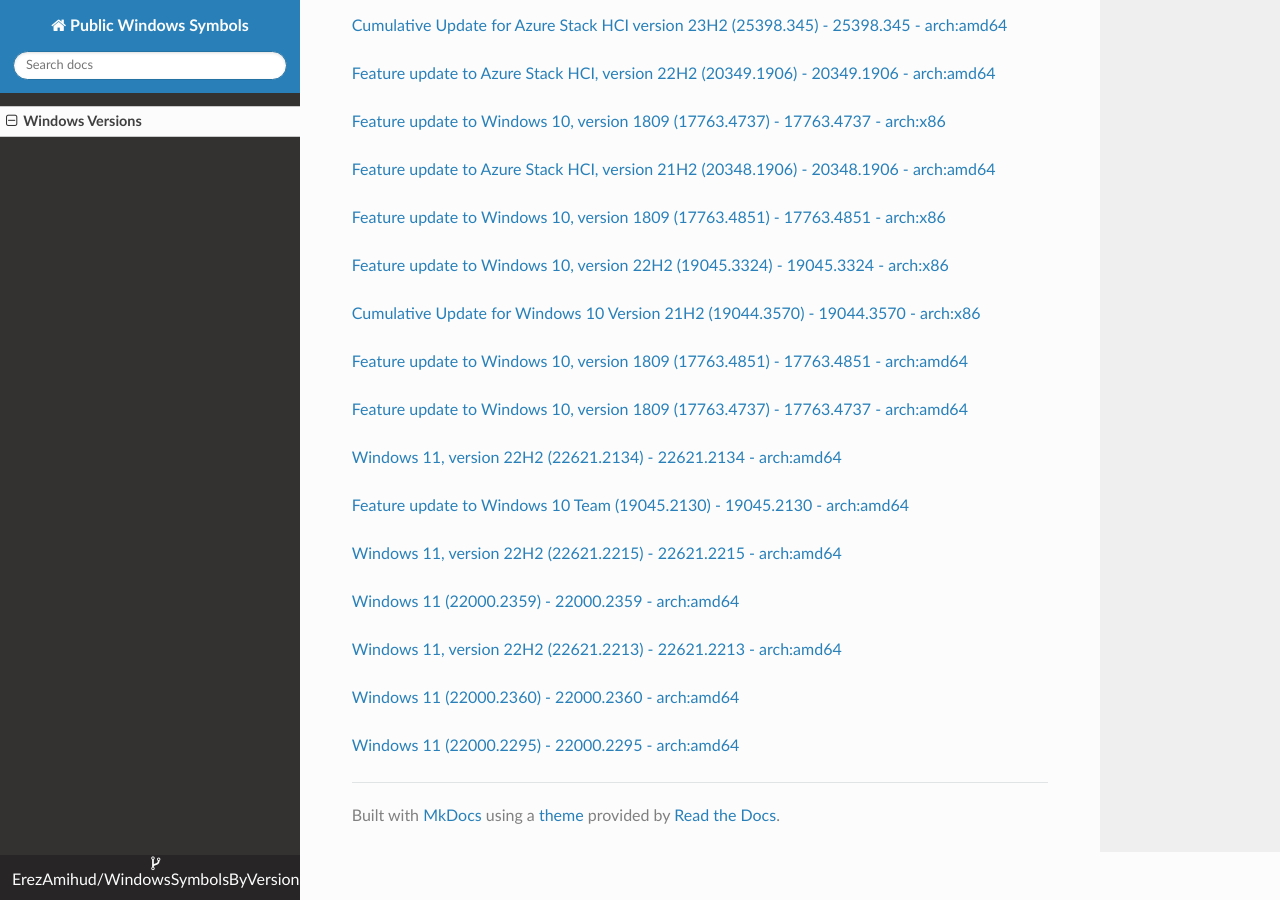
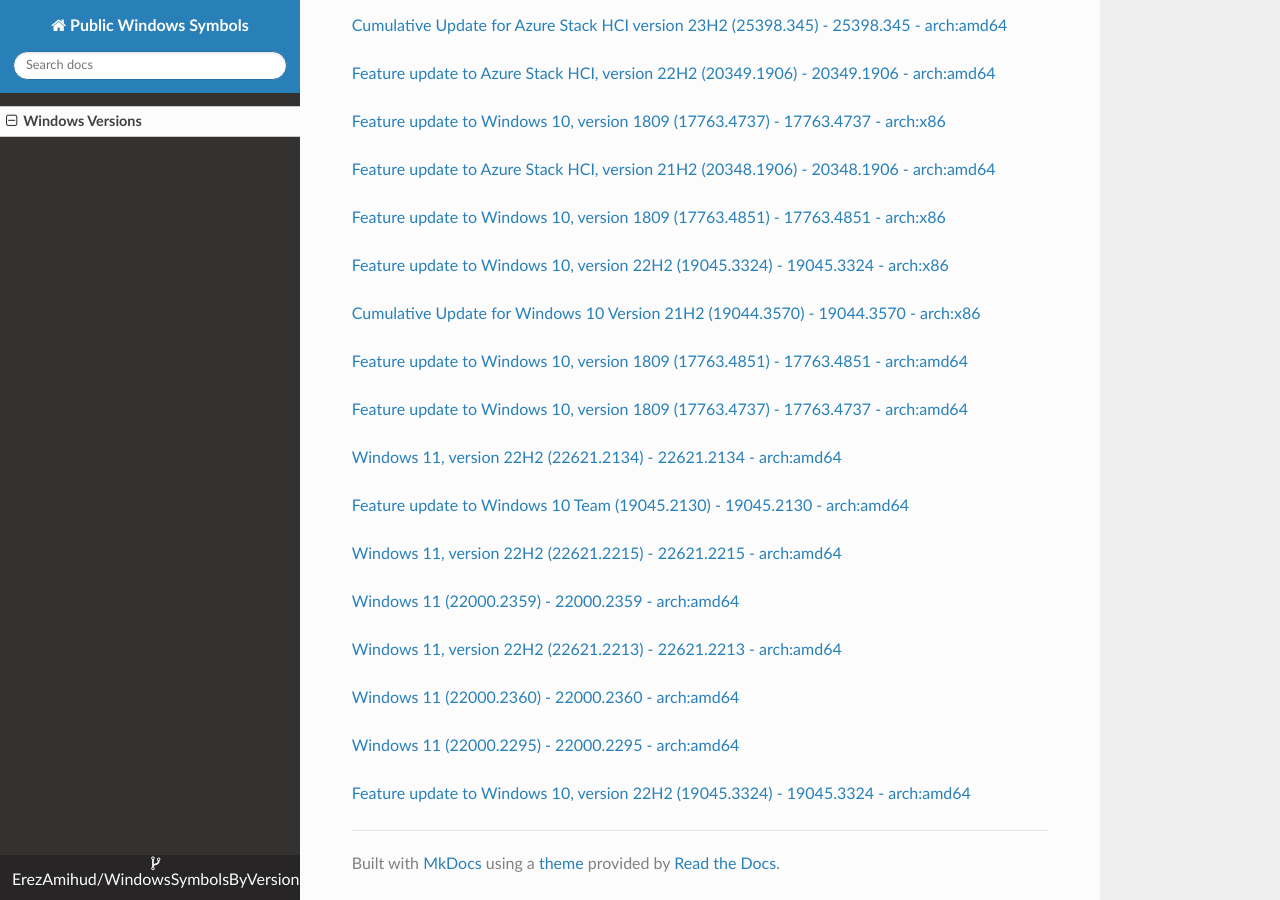
Before and after one commit to ErezAmihud/WindowsSymbolsByVersion, an MkDocs documentation site: the page built from docs/index.md, in a window 1280 px wide and 900 px high, scrolled down 26285 px. Built offline with MkDocs 1.6.1, drawn with Linux system fonts in a browser that asks for light colours; nearby versions of some CDN libraries.

Commit message:
Automated commit, add manifest for 3dcf3076-f269-49d2-a253-2faf3e20057e

```diff
--- a/docs/index.md
+++ b/docs/index.md
@@ -1495,3 +1495,6 @@
 
 
 [Windows 11 (22000.2295) - 22000.2295 - arch:amd64](https://github.com/ErezAmihud/WindowsSymbolsByVersion/blob/main/manifests/cdba155e-5e3b-4bfb-9963-0b374d24666c.manifest)
+
+
+[Feature update to Windows 10, version 22H2 (19045.3324) - 19045.3324 - arch:amd64](https://github.com/ErezAmihud/WindowsSymbolsByVersion/blob/main/manifests/3dcf3076-f269-49d2-a253-2faf3e20057e.manifest)
```
Also changed, not shown: process_builds.json (+1 -1 lines), 1 other file.
